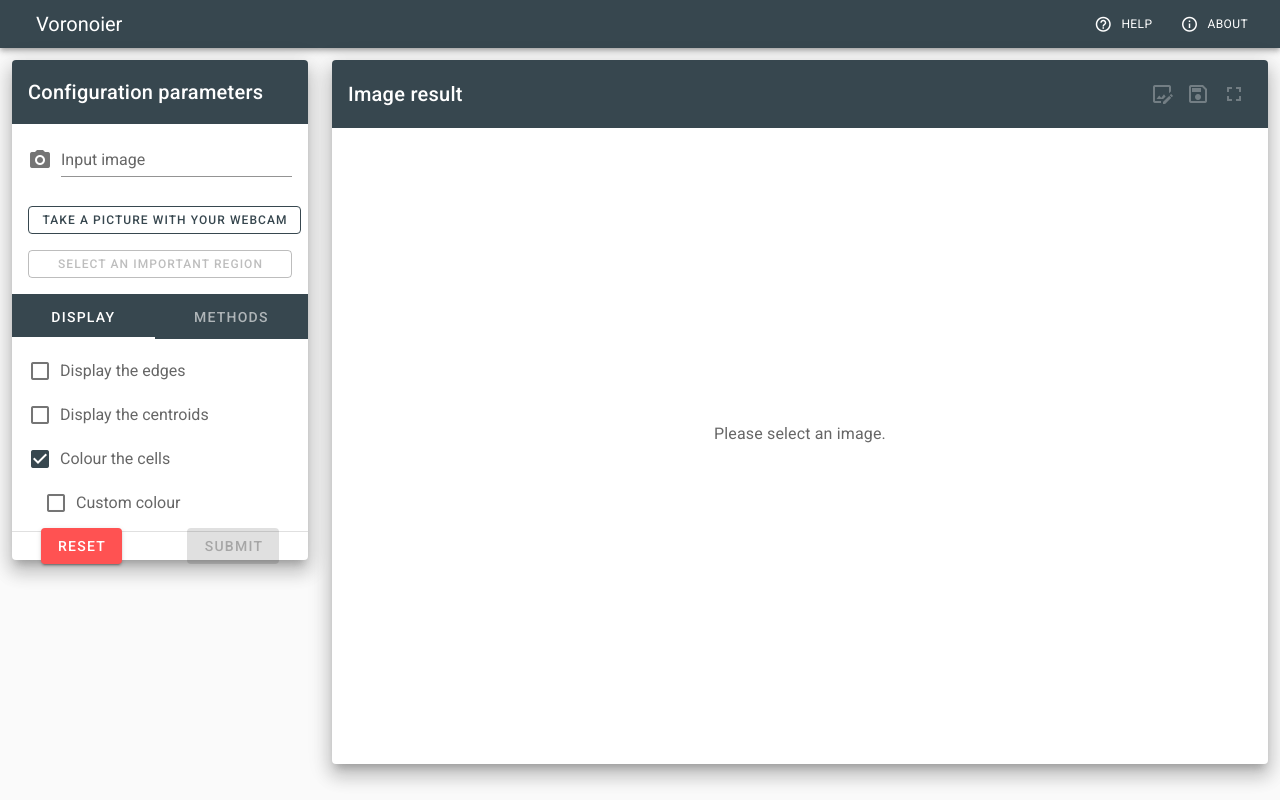
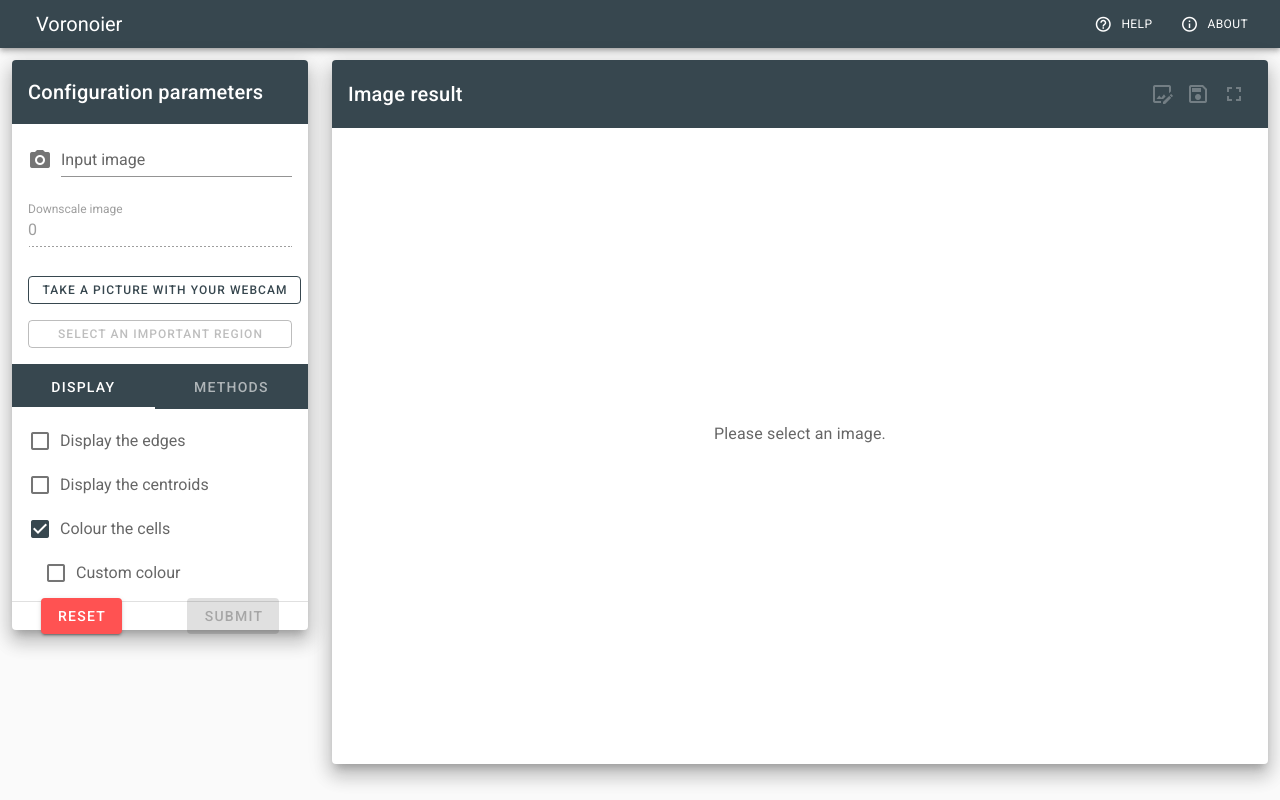
Before and after one commit to nickvdw/image-to-voronoi, a Vue app: page /#/ in a window 1280 px wide. Built offline with nearby package versions, Linux system fonts and the light colour scheme; what vue-html2canvas would draw is missing.

Commit message:
Added option to downscale images using canvas downsampling

```diff
--- a/src/components/Menu.vue
+++ b/src/components/Menu.vue
@@ -20,6 +20,19 @@
           class="mt-2"
           @change="uploadImage"
           :rules="imageRules"
+        />
+        <v-text-field
+          color="blue-grey darken-3"
+          :disabled="!selectedImage"
+          label="Downscale image"
+          v-model="downscaledWidth"
+          clearable
+          class="mb-2"
+          :rules="downscaleImageRules"
+          type="number"
+          :hint="
+            'This sets the new width of the image. Leave 0 for no downscaling.'
+          "
         />
         <v-btn
           small
@@ -472,6 +485,14 @@ export default {
         (!!v && v <= 5000 && v >= 1) ||
         "A threshold of at least 1 and at most 5000 is required"
     ],
+    downscaleImageRules: [
+      v =>
+        (!!v && v <= 1000 && v >= 1) ||
+        v == 0 ||
+        "A width of at least 1 and at most 1000 pixels is required. Set the input to 0 for no downscaling."
+    ],
+    downscaledWidth: 0,
+
     // Selected thickness and colour for edges with associated rules
     selectedEdgeThickness: 0.1,
     edgeThicknessRules: [
@@ -600,7 +621,8 @@ export default {
       this.dialog = false;
     },
     uploadImage() {
-      var input = event.target;
+      let input = event.target;
+
       if (input.files) {
         // create a new FileReader to read this image and convert to base64 format
         const reader = new FileReader();
@@ -608,6 +630,7 @@ export default {
         reader.onload = e => {
           this.croppedImage = e.target.result;
         };
+
         // Start the reader job - read file as a data url (base64 format)
         reader.readAsDataURL(input.files[0]);
       }
@@ -623,6 +646,7 @@ export default {
       if (this.$refs.form.validate()) {
         this.$emit("submit", {
           selectedImage: this.selectedImage,
+          downscaledWidth: this.downscaledWidth,
           selectedAlgorithm: this.selectedAlgorithm,
           selectedMethod: this.selectedMethod,
           selectedThreshold: this.selectedThreshold,
--- a/src/components/Result.vue
+++ b/src/components/Result.vue
@@ -202,6 +202,7 @@ export default {
       default: function() {
         return {
           selectedImage: null,
+          downscaledWidth: null,
           selectedMethod: null,
           selectedThreshold: null,
           selectedAlgorithm: null,
@@ -247,7 +248,10 @@ export default {
       // Only continue if there is an actual image
       if (this.configuration.selectedImage) {
         this.loading = true;
-        const result = await uploadImage(this.configuration.selectedImage);
+        const result = await uploadImage(
+          this.configuration.selectedImage,
+          this.configuration.downscaledWidth
+        );
         this.originalImageData = {
           data: [...result.data],
           width: result.width,
--- a/src/scripts/imageHandler.js
+++ b/src/scripts/imageHandler.js
@@ -87,10 +87,13 @@ export const colourCentroidsByCoordinates = (imageData, centroids) => {
  * Uses the FileReader API to read the file Input
  * The read image is drawn onto a canvas from which we can get image data per pixel
  * */
-export const uploadImage = image => {
+export const uploadImage = (image, downscaledWidth) => {
   return new Promise((resolve, reject) => {
     const canvas = document.createElement("CANVAS");
     const context = canvas.getContext("2d");
+    const oc = document.createElement("canvas");
+    const octx = oc.getContext("2d");
+
     const reader = new FileReader();
 
     // Image is interpreted as a data url and painted on a canvas
@@ -100,16 +103,60 @@ export const uploadImage = image => {
       // Sets image source to the read data url
       image.src = event.target.result;
 
+      if (downscaledWidth > 0) {
+        // Draw the image onto the canvas so we can retrieve pixel data
+        image.addEventListener("load", () => {
+          canvas.width = image.width;
+          canvas.height = image.height;
+
+          let cur = {
+            width: Math.floor(image.width * 0.5),
+            height: Math.floor(image.height * 0.5)
+          };
+
+          oc.width = cur.width;
+          oc.height = cur.height;
+          octx.drawImage(image, 0, 0, cur.width, cur.height);
+
+          while (cur.width * 0.5 > downscaledWidth) {
+            cur = {
+              width: Math.floor(cur.width * 0.5),
+              height: Math.floor(cur.height * 0.5)
+            };
+            octx.drawImage(
+              oc,
+              0,
+              0,
+              cur.width * 2,
+              cur.height * 2,
+              0,
+              0,
+              cur.width,
+              cur.height
+            );
+          }
+
+          // context.drawImage(image, 0, 0);
+          const imageData = octx.getImageData(0, 0, cur.width, cur.height);
+          resolve(imageData);
+        });
+        image.onerror = reject;
+      } else {
         // Draw the image onto the canvas so we can retrieve pixel data
         image.addEventListener("load", () => {
           canvas.width = image.width;
           canvas.height = image.height;
           context.drawImage(image, 0, 0);
-        const imageData = context.getImageData(0, 0, image.width, image.height);
+          const imageData = context.getImageData(
+            0,
+            0,
+            image.width,
+            image.height
+          );
           resolve(imageData);
         });
-
         image.onerror = reject;
+      }
     };
 
     // Only use the image when there is an actual image
--- a/src/scripts/naiveRendering/renderNaive.js
+++ b/src/scripts/naiveRendering/renderNaive.js
@@ -113,6 +113,7 @@ export const renderNaive = (
               .attr("height", 1)
               .attr("fill", colourMap[nearestCentroid]);
           });
+        console.log(x, imageData.width);
       });
 
     // TODO: This does not work. See what we can do with it since we colour pixels.
```
Lines whose indentation alone changed are shown as unchanged.
